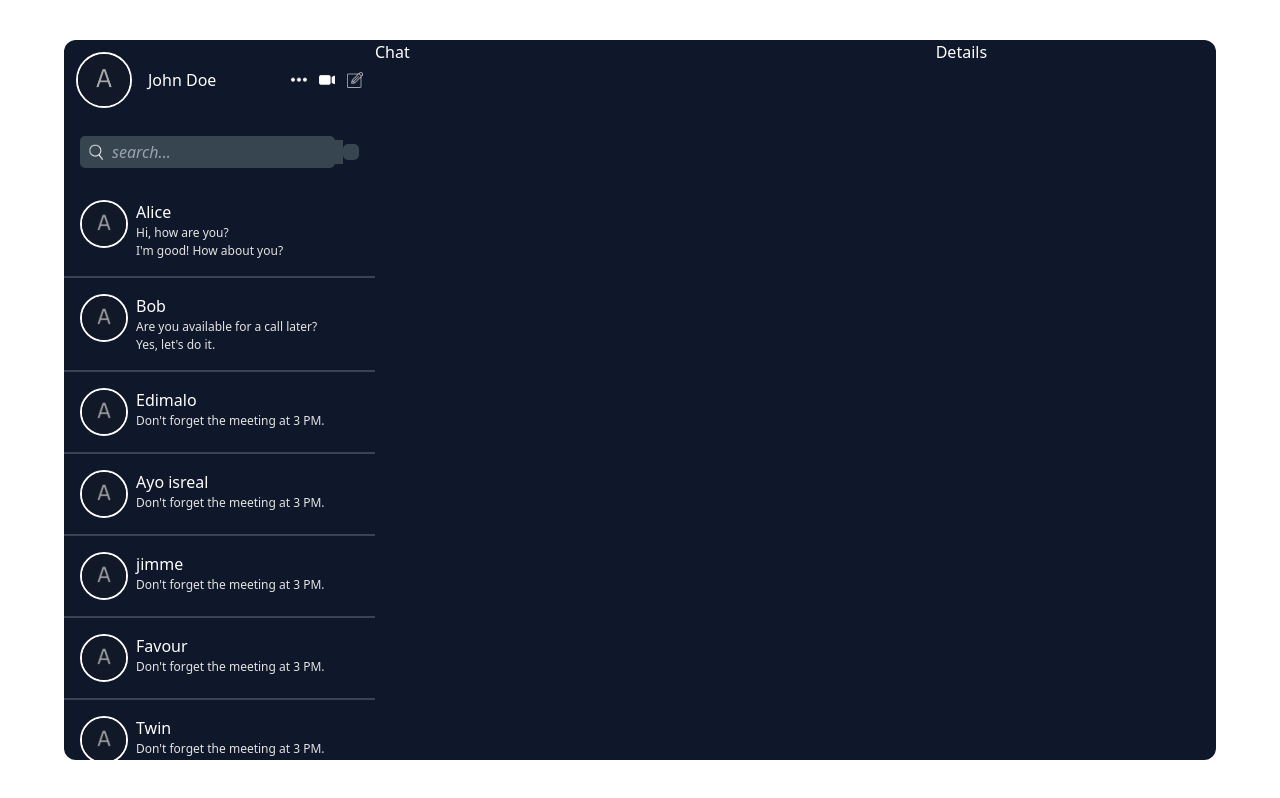
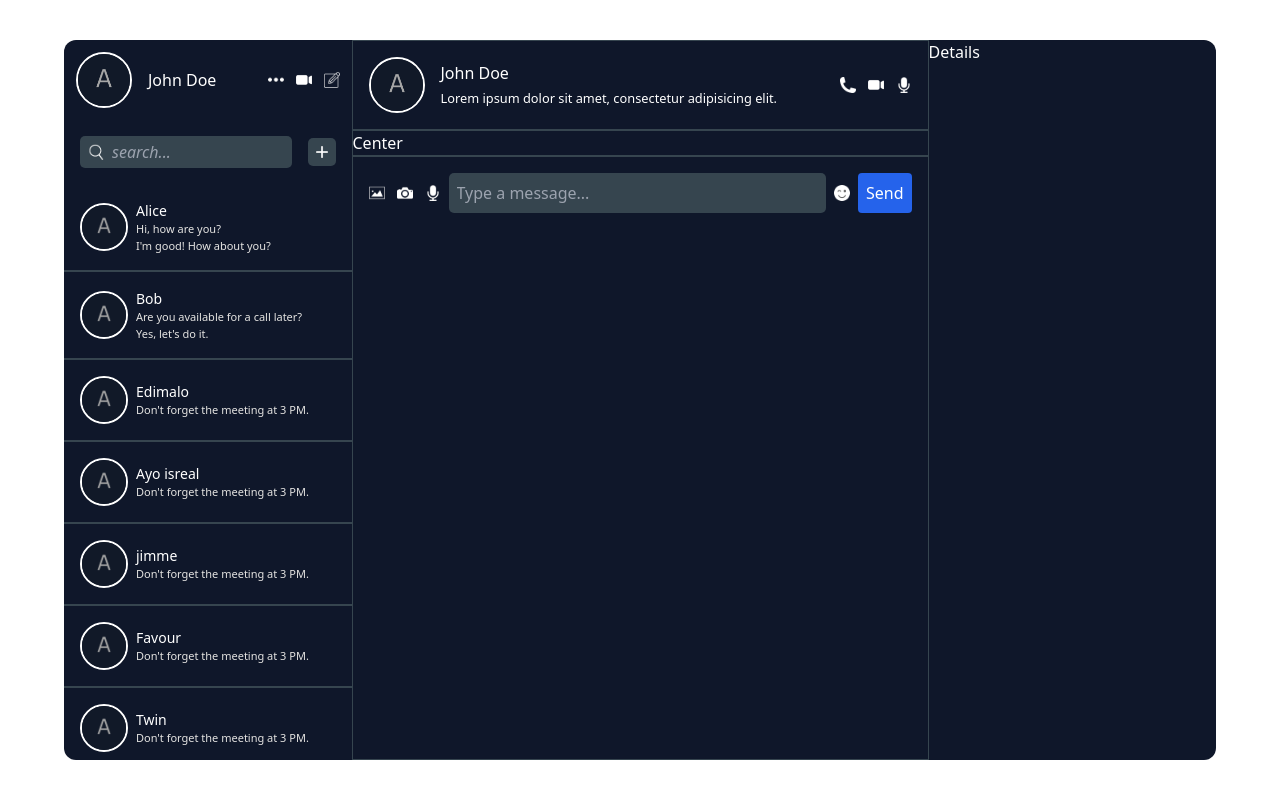
Before and after one commit to Cleve-keem/chat-app, a React (Vite) app: page / in a window 1280 px wide. Built offline with nearby package versions, Linux system fonts and the light colour scheme.

Commit message:
uploading

```diff
--- a/package.json
+++ b/package.json
@@ -10,6 +10,7 @@
     "preview": "vite preview"
   },
   "dependencies": {
+    "emoji-picker-react": "^4.12.0",
     "react": "^18.3.1",
     "react-dom": "^18.3.1"
   },
--- a/src/Components/Chat.jsx
+++ b/src/Components/Chat.jsx
@@ -1,6 +1,62 @@
+import phoneIcon from "../../public/phone.png";
+import micIcon from "../../public/mic.png";
+import videoIcon from "../../public/video.png";
+import IconList from "./Reuseable/IconList";
+import pictureIcon from "../../public/img.png";
+import cameraIcon from "../../public/camera.png";
+import emoji from "../../public/emoji.png";
+import EmojiPicker from "emoji-picker-react";
+import { useState } from "react";
+
+const topIcons = [phoneIcon, videoIcon, micIcon];
+const bottomLeftIcons = [pictureIcon, cameraIcon, micIcon];
+const bottomRightIcons = [emoji]
+
 function Chat(){
+    const [open, setOpen] = useState(false);
+    const [value, setvalue] = useState("");
+
+    const handleEmoji = (e) =>{
+        setvalue((prev) => prev + e.emoji);
+        setOpen(false);
+    }
+
     return (
-        <div className="chat flex-2">Chat</div>
+        <div className="chat flex-2 h-full border border-[#36454f]">
+            <div className="top flex items-center justify-between p-4 border-b-2 border-[#36454f]">
+                <div className="user flex items-center gap-4">
+                    <img className="w-14 rounded-full border-2 border-white object-cover" src="avatar.png" alt="user avatar" />
+                    <div className="texts">
+                        <h4>John Doe</h4>
+                        <small>Lorem ipsum dolor sit amet, consectetur adipisicing elit.</small>
+                    </div>
+                </div>
+                <IconList icons={topIcons} />
+            </div>
+            <div className="center">Center</div>
+            <div className="bottom relative flex items-center justify-between border-t-2 border-[#36454f] gap-2 p-4 m-auto">
+                <IconList icons={bottomLeftIcons} />
+                <input
+                    type="text"
+                    value={value}
+                    onChange={(e)=>setvalue(e.target.value)}
+                    className="flex-1 bg-[#36454f] border-none outline-none text-white p-2 rounded-[5px]"
+                    placeholder="Type a message..."
+                />
+                <div className="relative">
+                    <img
+                        className="w-4"
+                        src={bottomRightIcons}
+                        onClick={()=>setOpen(!open)}
+                        alt="emoji icon"
+                    />
+                    <div className="picker absolute bottom-10 ">
+                        <EmojiPicker open={open} onEmojiClick={handleEmoji}/>
+                    </div>
+                </div>
+                <button className="border-none outline-none bg-blue-600 p-2 rounded-[4px]">Send</button>
+            </div>
+        </div>
     )
 }
 export default Chat;
--- /dev/null
+++ b/src/Components/Reuseable/IconList.jsx
@@ -0,0 +1,14 @@
+function IconList({icons}){
+    return(
+        <ul className="flex gap-3">
+            {icons.map((icon, index) => (
+                <li
+                    className=""
+                    key={index}>
+                    <img className="w-4" src={icon} alt="" />
+                </li>
+            ))}
+        </ul>
+    )
+}
+export default IconList;
--- a/src/Components/User/ChatList.jsx
+++ b/src/Components/User/ChatList.jsx
@@ -176,15 +176,15 @@ const users = [
 function ChatList(){
     const [add, setAdd] = useState(false);
     return(
-        <div className="chatlist flex-1 overflow-y-scroll no-scroll">
-            <div className="addUser flex items-center gap-2 p-4">
+        <div className="chatlist flex-1 overflow-y-scroll overflow-x-hidden no-scrollbar">
+            <div className="addUser flex items-center gap-4 p-4">
                 <div className="search flex items-center flex-1 bg-[#36454f] px-2 py-1 gap-2 rounded-[5px]">
                     <img
                         className="w-4 h-4 object-fit"
                         src="search.png"
                         alt="search icon" />
                     <input
-                        className="flex-1 bg-inherit outline-none placeholder:italic"
+                        className="flex-1 w-full bg-inherit outline-none placeholder:italic"
                         type="text"
                         placeholder="search..."
                     />
@@ -192,7 +192,7 @@ function ChatList(){
                 <div className="addIcon bg-[#36454f] p-1 rounded-[5px]">
                     <img
                         className="w-5 p-1"
-                        src={add? "minus.png" : "plus.png"}
+                        src={add ? "minus.png" : "plus.png"}
                         alt="plus icon"
                         onClick={()=>setAdd(!add)}
                     />
@@ -201,16 +201,16 @@ function ChatList(){
             <ul className="userChat">
                 {users.map((user, index) => (
 
-                <li key={index} className="chatInfo flex p-4 gap-2 border-[#36454f] border-b-2">
+                <li key={index} className="chatInfo flex flex-1 items-center p-4 gap-2 border-[#36454f] border-b-2">
                     <img
                         className="border-2 border-white w-12 h-12 rounded-full object-fit"
                         src={user ? user.profilePicture : "avatar.png"}
                         alt="user profile"
                     />
-                    <div className="text">
-                        <h3>{user.name}</h3>
-                        {user.messages.map((message, i) =>(
-                            <p key={i} className='text-[12px] text-[#e5e4e2]'>{message.content}</p>
+                    <div className="texts flex flex-col">
+                        <span className='text-[14px]'>{user.name}</span>
+                        {user.messages.map((message, i) => (
+                            <p key={i} className='text-[11px] text-[#e5e4e2]'>{message.content}</p>
                         ))}
                     </div>
                 </li>
--- a/src/Components/User/UserInfo.jsx
+++ b/src/Components/User/UserInfo.jsx
@@ -1,6 +1,7 @@
 import moreIcon from "../../../public/more.png";
 import videoIcon from "../../../public/video.png";
 import editIcon from "../../../public/edit.png";
+import IconList from "../Reuseable/IconList";
 
 const UserIcons = [moreIcon, videoIcon, editIcon];
 
@@ -9,19 +10,10 @@ function UserInfo(){
     return (
         <div className="userInfo flex items-center justify-between p-3">
             <div className="user flex items-center gap-4">
-                <img className="w-14 rounded-full border border-2 border-white object-cover" src="avatar.png" alt="user avatar" />
+                <img className="w-14 rounded-full border-2 border-white object-cover" src="avatar.png" alt="user avatar" />
                 <h4>John Doe</h4>
             </div>
-            {/* <div className="icons"> */}
-            <ul className="flex gap-3">
-                {UserIcons.map((UserIcon, index) => (
-                    <li
-                        className=""
-                        key={index}>
-                        <img className="w-4" src={UserIcon} alt="" />
-                    </li>
-                ))}
-            </ul>
+            <IconList icons={UserIcons} />
         </div>
     )
 }
--- a/src/Components/User/UserList.jsx
+++ b/src/Components/User/UserList.jsx
@@ -3,7 +3,7 @@ import ChatList from "./ChatList";
 
 function List (){
     return (
-        <div className="list flex flex-col flex-1 border-r-[#]">
+        <div className="list flex flex-col flex-1">
             <UserInfo />
             <ChatList />
         </div>
--- a/src/index.css
+++ b/src/index.css
@@ -9,3 +9,9 @@ body{
   height: 100vh;
   color: white;
 }
+
+.no-scrollbar::-webkit-scrollbar {
+  display: none; /* Chrome, Safari, and Edge */
+  -ms-overflow-style: none; /* IE and Edge */
+  scrollbar-width: none;
+}
--- a/tailwind.config.js
+++ b/tailwind.config.js
@@ -5,11 +5,7 @@ module.exports = {
     extend: {
       flex: {
         2: '2 1 0%',
-        3: '3 1 0%',
       },
-      backdropFilter: {
-
-      }
     },
   },
   plugins: [],
```
Also changed, not shown: 1 other file (tests, documents, lock files or other folders).
